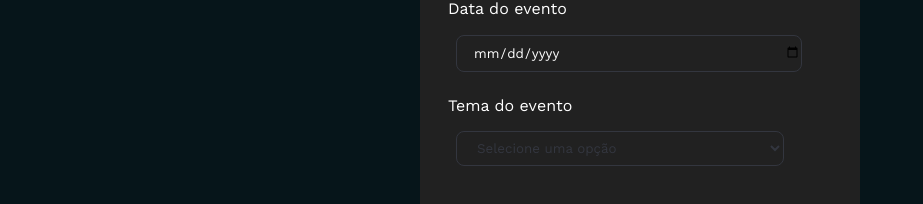
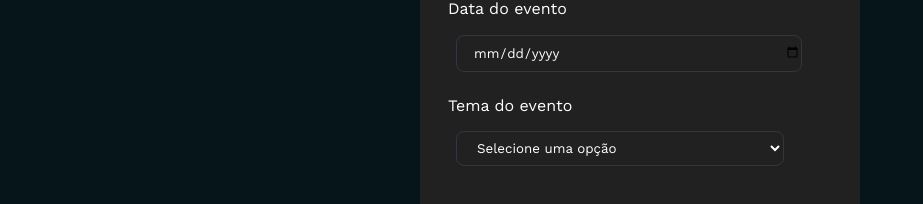
Before and after one commit to MeloMatheus89/tecboard-alura, a React (Vite) app: page / in a window 1280 px wide. Shown: the part 1032-1236 px from the top of the page, without its empty margins (0-923 px from the left). Built offline with nearby package versions, Linux system fonts and the light colour scheme.

Commit message:
Refatorando o código para otimização. Corrigido alguns erros e implementado o hook do setEventos

```diff
--- a/src/App.jsx
+++ b/src/App.jsx
@@ -1,3 +1,4 @@
+import { useState } from "react";
 import "./App.css";
 import { Banner } from "./componentes/Banner/index.jsx";
 import { CardEventos } from "./componentes/CardEventos/index.jsx";
@@ -32,18 +33,28 @@ function App() {
     },
   ];
 
-  const eventos = [
+  // const eventos = [
+  //   {
+  //     capa: "https://raw.githubusercontent.com/viniciosneves/tecboard-assets/refs/heads/main/imagem_1.png",
+  //     tema: temas[0],
+  //     data: new Date(),
+  //     titulo: "Mulheres no Front",
+  //   },
+  // ];
+
+  const [eventos, setEventos] = useState([
     {
       capa: "https://raw.githubusercontent.com/viniciosneves/tecboard-assets/refs/heads/main/imagem_1.png",
       tema: temas[0],
       data: new Date(),
       titulo: "Mulheres no Front",
     },
-  ];
+  ]);
 
   function adicionarEvento(evento) {
-    eventos.push(evento);
-    console.log("eventos atualizados => ", eventos);
+    // eventos.push(evento);
+    // console.log("eventos atualizados => ", eventos);
+    setEventos([...eventos, evento]);
   }
 
   return (
--- a/src/componentes/CampoDeSelecao/campo-de-selecao.estilos.css
+++ b/src/componentes/CampoDeSelecao/campo-de-selecao.estilos.css
@@ -6,5 +6,6 @@
   width: 328px;
   margin: 8px;
   padding-left: 16px;
-  color: var(--cinza-medio);
+  color: var(--branco-textos);
+  max-width: 90%;
 }
```
Also changed, not shown: caderno-imagens/bater-cabeça-no-teclado.png (added), 1 other file (tests, documents, lock files or other folders).
